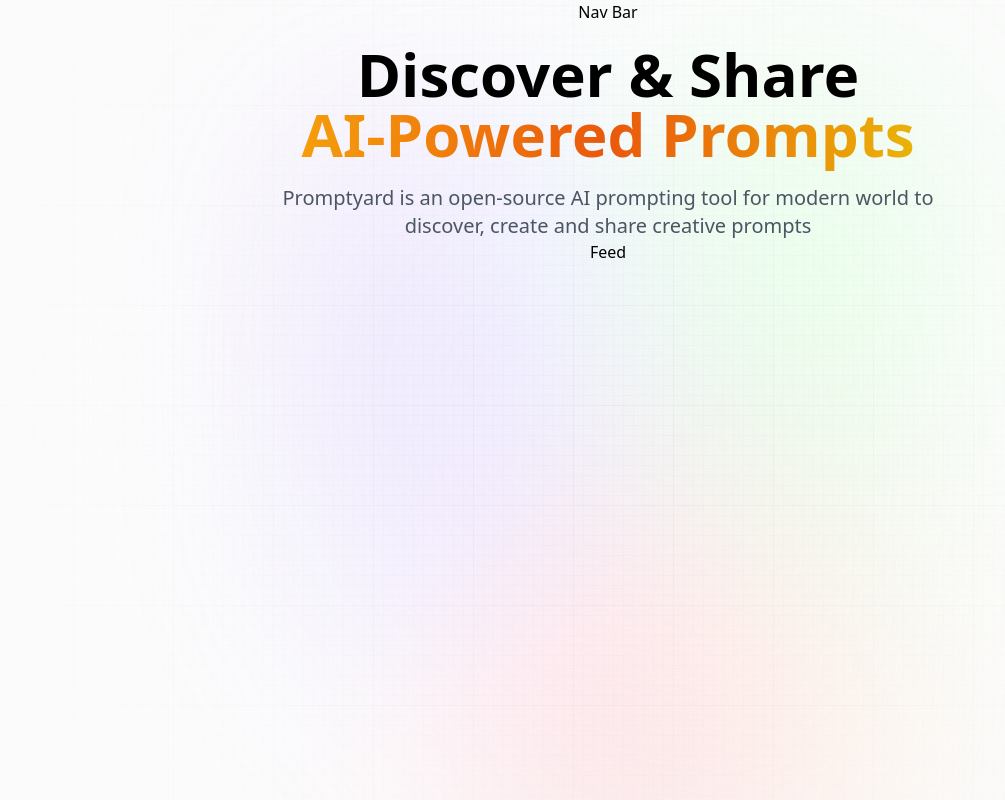
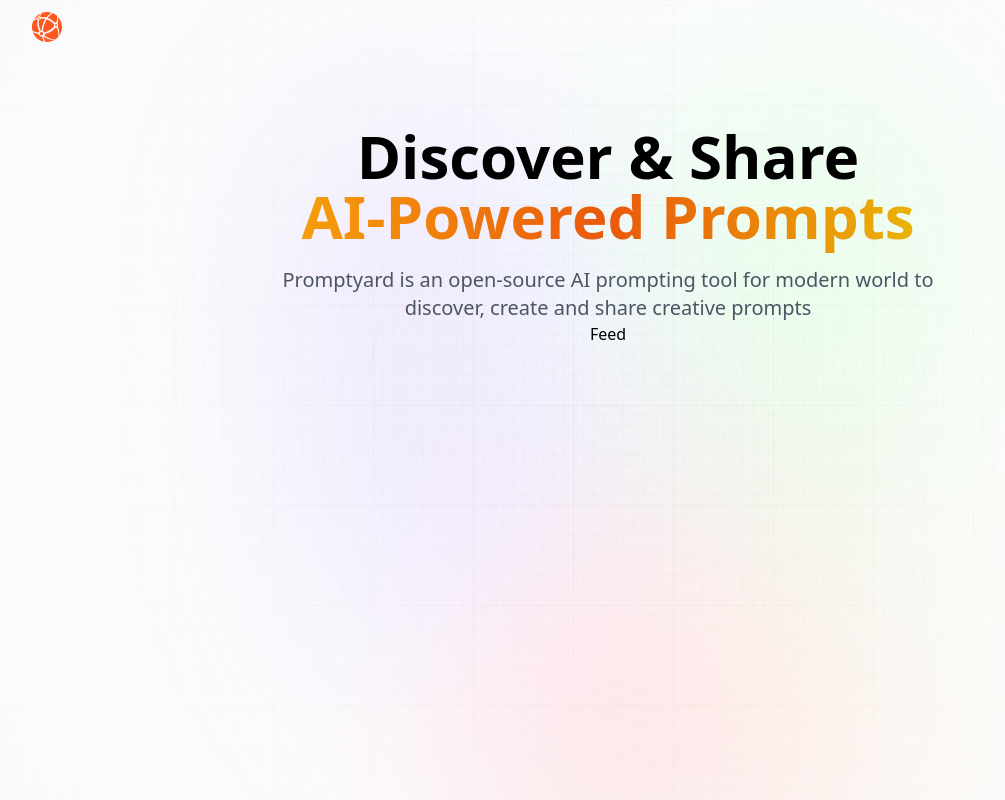
Before and after one commit to Scott-Zeta/first_nextjs_project, a Next.js app: page / in a window 1280 px wide. Shown: the whole page, without its empty margins (32-1037 px from the left). Built offline with nearby package versions, Linux system fonts and the light colour scheme.

Commit message:
add the logo

```diff
--- a/components/Nav.jsx
+++ b/components/Nav.jsx
@@ -1,11 +1,24 @@
-import React from 'react'
+"use client";
+
+import Link from "next/link";
+import Image from "next/image";
+import { useState, useEffect } from "react";
+import { signIn, signOut, useSession, getProviders } from "next-auth/react";
 
 const Nav = () => {
   return (
-    <div>
-      Nav Bar
-    </div>
-  )
-}
+    <nav className="flex-between w-full mb-16 pt-3">
+      <Link href="/" className="flex gap-2 flex-center">
+        <Image
+          src="/assets/images/logo.svg"
+          alt="Logo"
+          width={30}
+          height={30}
+          className="object-contain"
+        />
+      </Link>
+    </nav>
+  );
+};
 
-export default Nav
+export default Nav;
```
